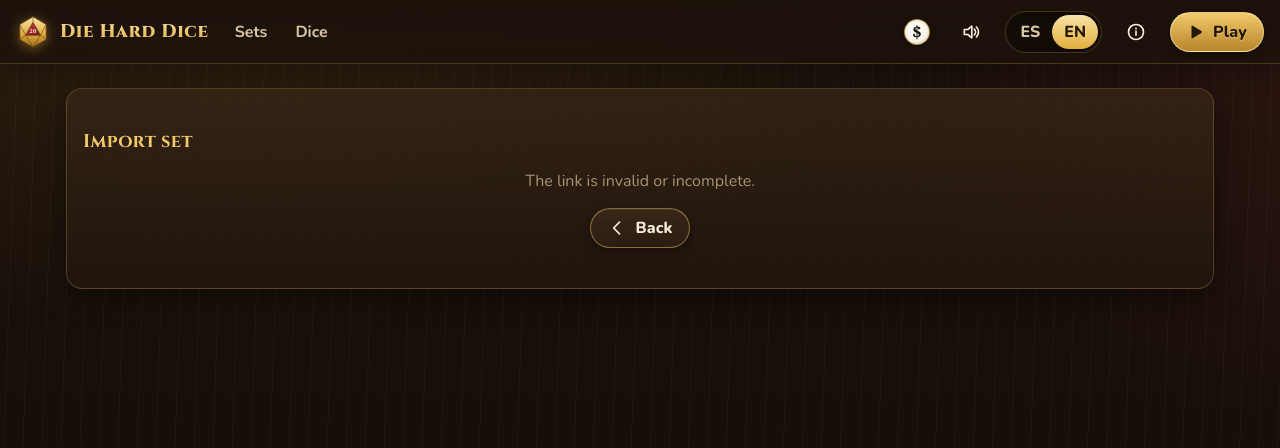
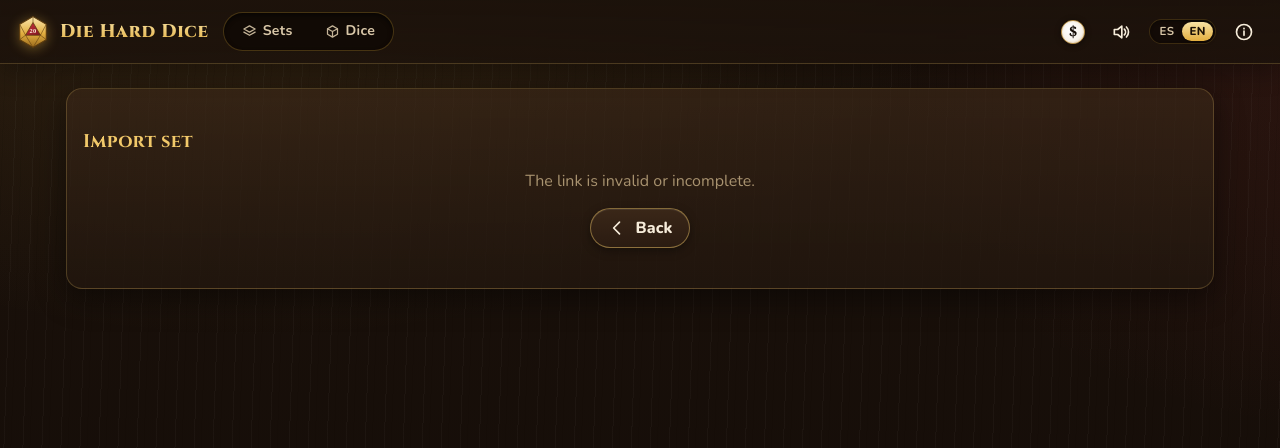
Before and after one commit to pikilon/die-hard-dice, a React (Vite) app: page /#/import in a window 1280 px wide. Shown: the top 448 px of the page. Built offline with nearby package versions, Linux system fonts and the light colour scheme.

Commit message:
feat(ui): rediseña cabecera con pestañas evidentes, selector de idioma compacto y elimina botón play

```diff
--- a/src/App.tsx
+++ b/src/App.tsx
@@ -1,6 +1,5 @@
 import { lazy, Suspense, useEffect, useState } from 'react';
 import { Link, Redirect, Route, Router, Switch, useLocation } from 'wouter';
-import { DEFAULT_SET_ID } from './data/presets';
 import { useLang, useT } from './i18n';
 import type { Lang } from './model/types';
 import { Home } from './pages/Home';
@@ -8,7 +7,6 @@ import { Import } from './pages/Import';
 import { Library } from './pages/Library';
 import { SetEditor } from './pages/SetEditor';
 import { useHashLocation, useHashSearch } from './router';
-import { useLibrary } from './store/library';
 import { useSettings } from './store/settings';
 import { initTipTracker, useTip } from './store/tip';
 import { InstallBanner } from './pwa/InstallBanner';
@@ -35,7 +33,7 @@ function LangSwitch() {
   const setLang = useSettings((s) => s.setLang);
   const t = useT();
   return (
-    <div className="segmented" role="group" aria-label={t('nav.language')}>
+    <div className="lang-switch" role="group" aria-label={t('nav.language')}>
       {(['es', 'en'] as Lang[]).map((l) => (
         <button key={l} className={lang === l ? 'on' : ''} onClick={() => setLang(l)} aria-pressed={lang === l}>
           {l.toUpperCase()}
@@ -79,11 +77,8 @@ function Header() {
   const [loc] = useLocation();
   const sound = useSettings((s) => s.sound);
   const toggleSound = useSettings((s) => s.toggleSound);
-  const lastSet = useSettings((s) => s.lastSetId);
-  const sets = useLibrary((s) => s.sets);
   const openTip = useTip((s) => s.openTip);
   const [about, setAbout] = useState(false);
-  const playId = lastSet && sets[lastSet] ? lastSet : sets[DEFAULT_SET_ID] ? DEFAULT_SET_ID : Object.keys(sets)[0];
   const active = (p: string) => (p === '/' ? loc === '/' || loc.startsWith('/sets') : loc.startsWith(p));
   return (
     <header className="app-header">
@@ -91,17 +86,20 @@ function Header() {
         <Logo />
         <span>{t('app.name')}</span>
       </Link>
-      <nav className="nav">
-        <Link href="/" className={active('/') ? 'active' : ''}>
-          {t('nav.sets')}
+      <nav className="nav" role="tablist">
+        <Link href="/" role="tab" aria-selected={active('/')} className={active('/') ? 'active' : ''}>
+          <Icon name="layers" size={15} />
+          <span>{t('nav.sets')}</span>
         </Link>
-        <Link href="/dice" className={active('/dice') ? 'active' : ''}>
-          {t('nav.dice')}
+        <Link href="/dice" role="tab" aria-selected={active('/dice')} className={active('/dice') ? 'active' : ''}>
+          <Icon name="cube" size={15} />
+          <span>{t('nav.dice')}</span>
         </Link>
       </nav>
       <span className="spacer" />
+      <div className="app-header-actions">
         <button className="btn ghost icon" onClick={openTip} title={t('tip.button')} aria-label={t('tip.button')}>
-        <Icon name="coinTip" size={26} />
+          <Icon name="coinTip" size={24} />
         </button>
         <button className="btn ghost icon" onClick={toggleSound} title={t('nav.sound')} aria-label={t('nav.sound')}>
           <Icon name={sound ? 'soundOn' : 'soundOff'} />
@@ -110,11 +108,7 @@ function Header() {
         <button className="btn ghost icon hide-sm" onClick={() => setAbout(true)} title={t('nav.about')} aria-label={t('nav.about')}>
           <Icon name="info" />
         </button>
-      {playId && (
-        <Link href={`/play/${playId}`} className="btn primary">
-          <Icon name="play" size={18} /> <span className="hide-sm">{t('nav.play')}</span>
-        </Link>
-      )}
+      </div>
       <About open={about} onClose={() => setAbout(false)} />
     </header>
   );
--- a/src/styles.css
+++ b/src/styles.css
@@ -159,6 +159,7 @@ h3 {
 
 .spacer {
   flex: 1;
+  min-width: 8px;
 }
 
 .stack {
@@ -225,48 +226,129 @@ h3 {
 }
 
 .nav {
-  display: flex;
-  gap: 4px;
-  min-width: 0;
+  display: inline-flex;
+  align-items: center;
+  gap: 2px;
+  padding: 3px;
+  border-radius: 999px;
+  background: rgba(14, 9, 5, 0.75);
+  border: 1px solid rgba(226, 174, 63, 0.25);
+  box-shadow: inset 0 2px 4px rgba(0, 0, 0, 0.5);
+  flex-shrink: 0;
 }
 
 .nav a {
+  display: inline-flex;
+  align-items: center;
+  gap: 6px;
   text-decoration: none;
   color: var(--ink-2);
-  padding: 8px 12px;
+  padding: 6px 14px;
   border-radius: 999px;
   font-weight: 700;
-  transition: background 0.2s, color 0.2s;
+  font-size: 0.88rem;
+  letter-spacing: 0.02em;
+  line-height: 1.2;
+  white-space: nowrap;
+  transition: all 0.2s cubic-bezier(0.2, 0.8, 0.2, 1);
+  border: 1px solid transparent;
 }
 
-.nav a:hover {
-  background: var(--card-2);
+.nav a:hover:not(.active) {
   color: var(--ink);
+  background: rgba(255, 255, 255, 0.08);
 }
 
 .nav a.active {
-  color: #1b1208;
+  color: #1a1005;
   background: linear-gradient(180deg, var(--gold-300), var(--gold-500));
+  font-weight: 800;
+  border-color: rgba(255, 255, 255, 0.25);
+  box-shadow: 0 2px 8px rgba(0, 0, 0, 0.4), 0 0 10px rgba(226, 174, 63, 0.35);
+}
+
+.nav a svg {
+  flex-shrink: 0;
+  opacity: 0.9;
+}
+
+.nav a.active svg {
+  opacity: 1;
+}
+
+.app-header-actions {
+  display: flex;
+  align-items: center;
+  gap: 8px;
+  flex-shrink: 0;
+}
+
+.lang-switch {
+  display: inline-flex;
+  padding: 2px;
+  gap: 1px;
+  border-radius: 999px;
+  background: rgba(14, 9, 5, 0.65);
+  border: 1px solid rgba(226, 174, 63, 0.2);
+  box-shadow: inset 0 1px 3px rgba(0, 0, 0, 0.4);
+  flex-shrink: 0;
+}
+
+.lang-switch button {
+  border: 0;
+  background: transparent;
+  padding: 3px 7px;
+  border-radius: 999px;
+  font-size: 0.72rem;
+  font-weight: 700;
+  letter-spacing: 0.04em;
+  color: var(--ink-2);
+  cursor: pointer;
+  line-height: 1.2;
+  transition: all 0.15s ease;
+}
+
+.lang-switch button:hover:not(.on) {
+  color: var(--ink);
+  background: rgba(255, 255, 255, 0.06);
+}
+
+.lang-switch button.on {
+  background: linear-gradient(180deg, var(--gold-300), var(--gold-500));
+  color: #1a1005;
+  font-weight: 800;
+  box-shadow: 0 1px 4px rgba(0, 0, 0, 0.35);
 }
 
 @media (max-width: 480px) {
   .app-header {
-    gap: 6px;
+    gap: 8px;
     padding: 0 10px;
   }
+  .app-header-actions {
+    gap: 4px;
+  }
   .app-header .btn {
-    padding: 0 12px;
+    padding: 0 10px;
   }
   .app-header .btn.icon {
-    min-width: 40px;
+    min-width: 34px;
+    width: 34px;
+    height: 34px;
     padding: 0;
   }
   .nav {
-    gap: 0;
+    padding: 2px;
+    gap: 1px;
   }
   .nav a {
-    padding: 8px 9px;
-    font-size: 0.92rem;
+    padding: 5px 9px;
+    font-size: 0.8rem;
+    gap: 4px;
+  }
+  .lang-switch button {
+    padding: 2px 5.5px;
+    font-size: 0.68rem;
   }
   .segmented button {
     padding: 6px 9px;
```
Lines whose indentation alone changed are shown as unchanged.
